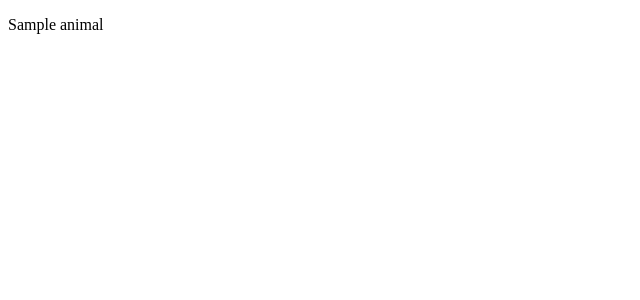
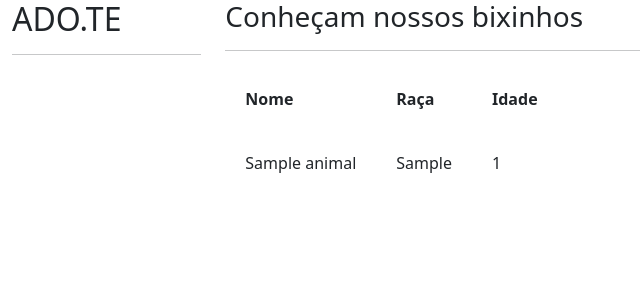
Before and after one commit to Renatarafaelaalves/ProjetoFinalSquadCarmenPortinho, a Django app: page /animais/ in a window 1280 px wide. Before the commit the part shown is almost empty. Shown: the top 300 px of the page, without its empty margins (0-640 px from the left). Run offline with Django 5.2, Linux system fonts and the light colour scheme; tables that the repository leaves empty hold one stand-in row (values such as "Sample post").

Commit message:
Adicionado template básico mostrar_animais

```diff
--- a/animal/templates/mostrar_animais.html
+++ b/animal/templates/mostrar_animais.html
@@ -1,13 +1,57 @@
-<!DOCTYPE html>
-<html lang="pt-br">
-<head>
-    <meta charset="UTF-8">
-    <meta name="viewport" content="width=device-width, initial-scale=1.0">
-    <title>Animais</title>
-</head>
-<body>
-    {% for animal in animais %}
-        <p>{{animal.nome}}</p>
-    {% endfor %}
+{% load static %}
+<!doctype html>
+<html lang="pt-BR">
+    <head>
+    <meta charset="utf-8">
+    <meta name="viewport" content="width=device-width, initial-scale=1">
+    <title>Adote um bixinho</title>
+    <link href="https://cdn.jsdelivr.net/npm/bootstrap@5.3.0-alpha1/dist/css/bootstrap.min.css" rel="stylesheet">
+    <link href="{% static 'usuarios/css/cadastro.css' %}" rel="stylesheet">
+    <link href="{% static 'divulgar/css/novo_pet.css' %}" rel="stylesheet">
+    <link href="{% static 'divulgar/css/seus_pet.css' %}" rel="stylesheet">
+    <link href="{% static 'adotar/css/listar_pets.css' %}" rel="stylesheet">
+    </head>
+    <body>
+
+        <div class="container-fluid">
+            <div class="row">
+                <div class="col-md-2 bg-side sidebar">
+                    <h2>ADO.TE</h2>
+                    <hr>
+                </div>
+                <div class="col-md">
+                    <div class="wrapper">
+                        <div class="box width80">
+                            <h3 class="font-vinho">Conheçam nossos bixinhos</h3>
+                            <hr>
+                             <table class="tabela" cellpadding="20">
+                                <tr>
+                                    <th>Nome</th>
+                                    <th>Raça</th>
+                                    <th>Idade</th>
+                                </tr>
+                                {% for animal in animais%}
+                                    <tr class="tabela-linha">
+                                        <td>
+                                            {{animal.nome}}
+                                        </td>
+                                        <td>
+                                            {{animal.raca}}
+
+                                        </td>
+                                        <td>
+                                            {{animal.idade}}
+                                        </td>
+                                    </tr>
+                                {% endfor %}
+                            </table>
+                        </div>
+                    </div>
+                </div>
+            </div>
+        </div>
+    <script src="https://cdn.jsdelivr.net/npm/bootstrap@5.3.0-alpha1/dist/js/bootstrap.bundle.min.js"></script>
+    </body>
+</html>
 </body>
 </html>
```
